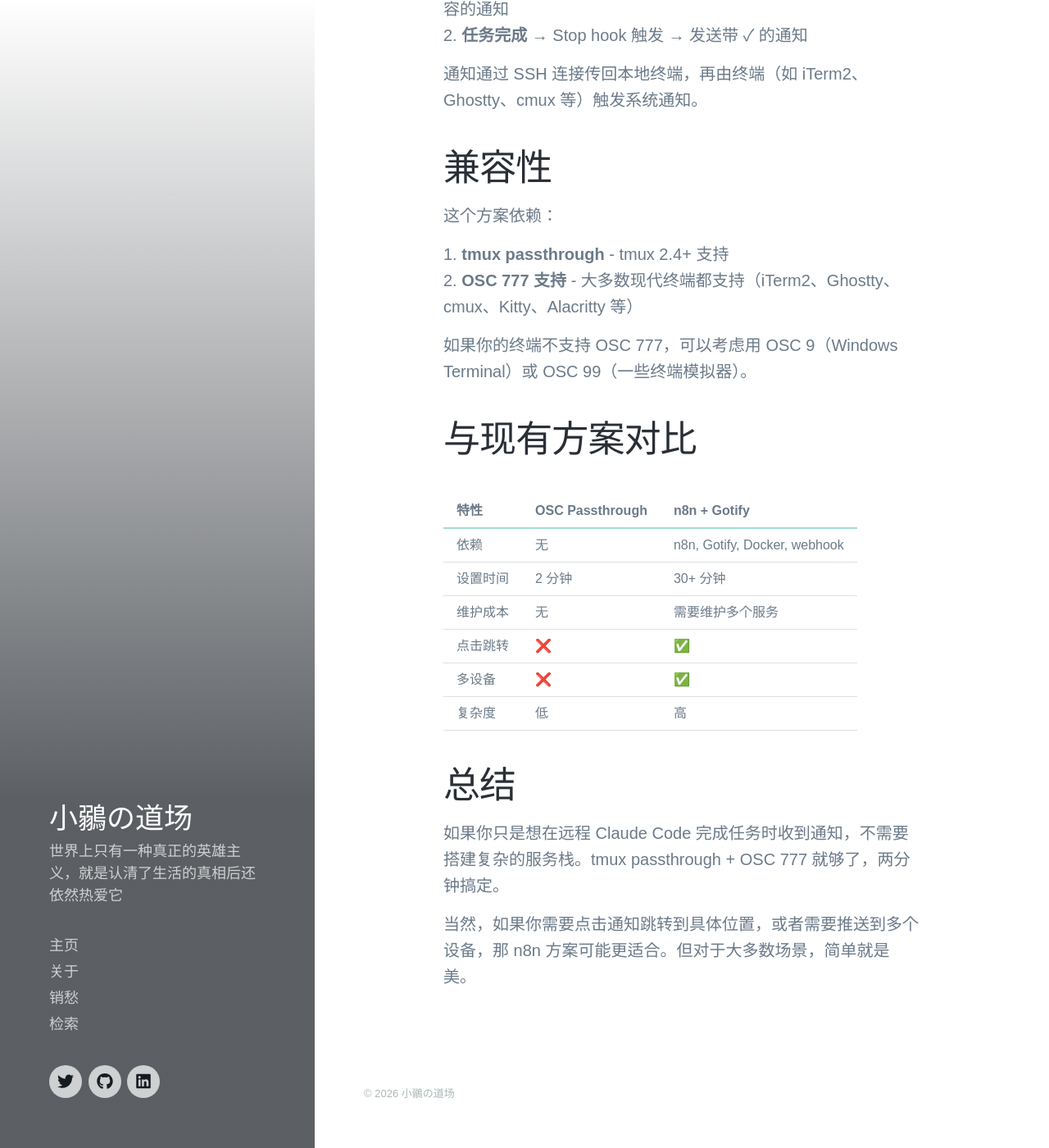
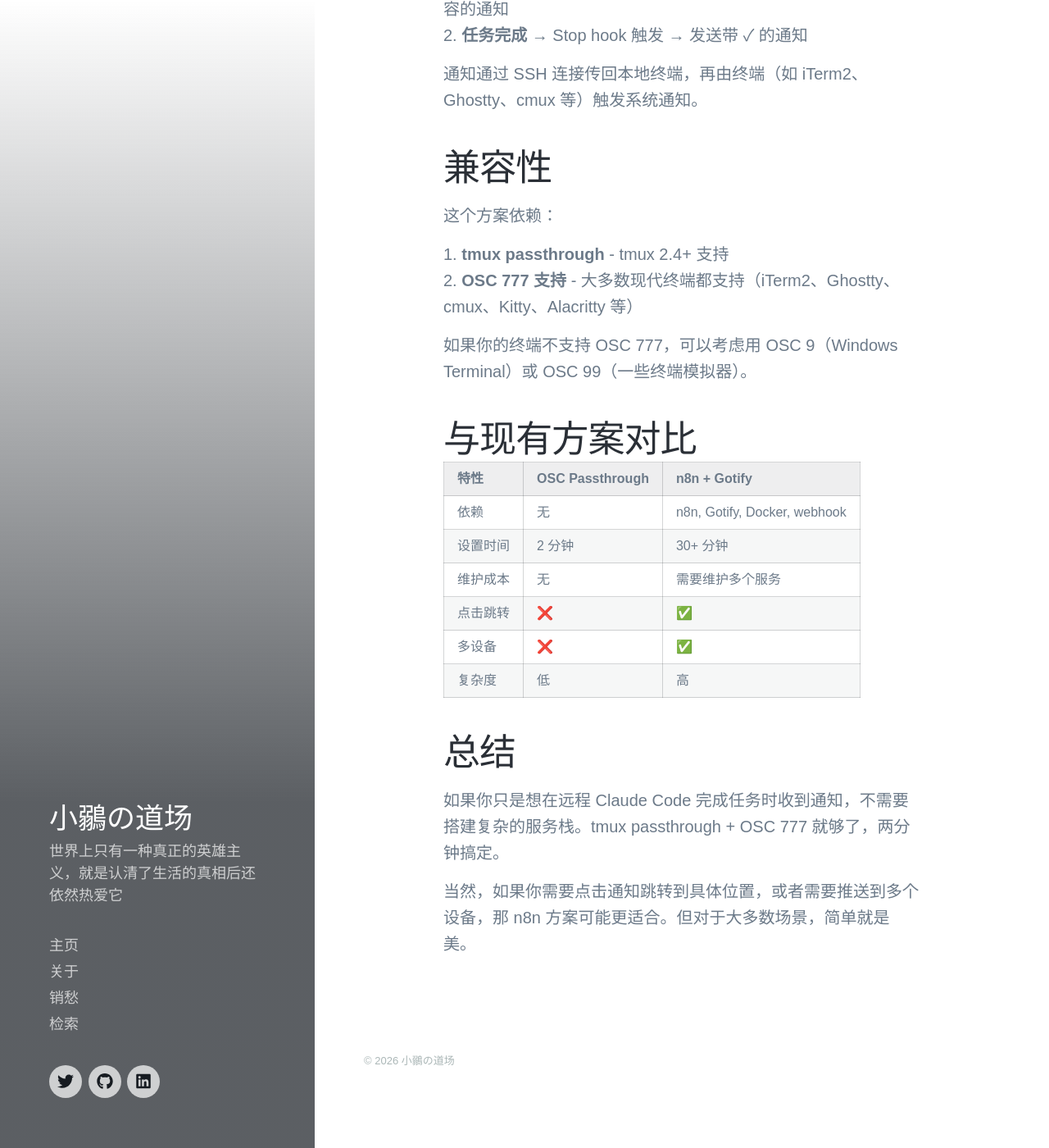
Before and after one commit to jamespan/ruodojo, a Jekyll site: the page built from _posts/2026-03-27-remote-claude-code-notifications.md, in a window 1280 px wide and 1400 px high, scrolled down 4883 px. Shown: the whole window at 82% size. Built offline with Jekyll 4.4.1, drawn with Linux system fonts in a browser that asks for light colours; some web fonts are replaced.

Commit message:
Improve table styles: add borders and zebra striping
- Add cell borders on all sides
- Add header background
- Add alternating row background colors
- Add hover highlight
- Use margin-left/right auto for centering

Co-Authored-By: Claude Opus 4.6 <noreply@anthropic.com>

```diff
--- a/_sass/_includes/_content.scss
+++ b/_sass/_includes/_content.scss
@@ -89,29 +89,26 @@
 		display: block;
 		width: 100%;
 		border-collapse: collapse;
-		margin: 20px auto;
-
-		@include mq(tabletp) {
-			margin: 30px auto;
-		}
-
-		@include mq(laptop) {
-			margin: 40px auto;
-		}
+		margin-left: auto;
+		margin-right: auto;
 
 		th, td {
 			padding: 12px 16px;
 			text-align: left;
-			border-bottom: 1px solid rgba($text-dark-color, 0.15);
+			border: 1px solid rgba($text-dark-color, 0.2);
 		}
 
 		th {
 			font-weight: $bold-weight;
-			border-bottom: 2px solid $accent-color;
+			background: rgba($text-dark-color, 0.08);
 		}
 
-		tr:hover {
-			background: rgba($accent-color, 0.05);
+		tbody tr:nth-child(even) {
+			background: rgba($text-dark-color, 0.04);
+		}
+
+		tbody tr:hover {
+			background: rgba($accent-color, 0.08);
 		}
 	}
 
```
